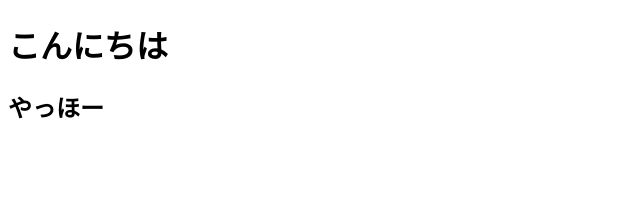
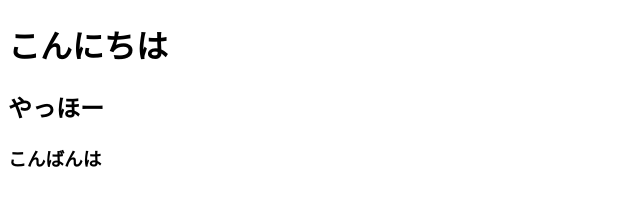
Before and after one commit to ko-heee/git--, a plain HTML site: page index.html in a window 1280 px wide. Shown: the whole page, without its empty margins (0-640 px from the left). Drawn offline with Linux system fonts and the light colour scheme.

Commit message:
h3追加

```diff
--- a/index.html
+++ b/index.html
@@ -8,5 +8,6 @@
 <body>
     <h1>こんにちは</h1>
     <h2>やっほー</h2>
+    <h3>こんばんは</h3>
 </body>
 </html>
```
